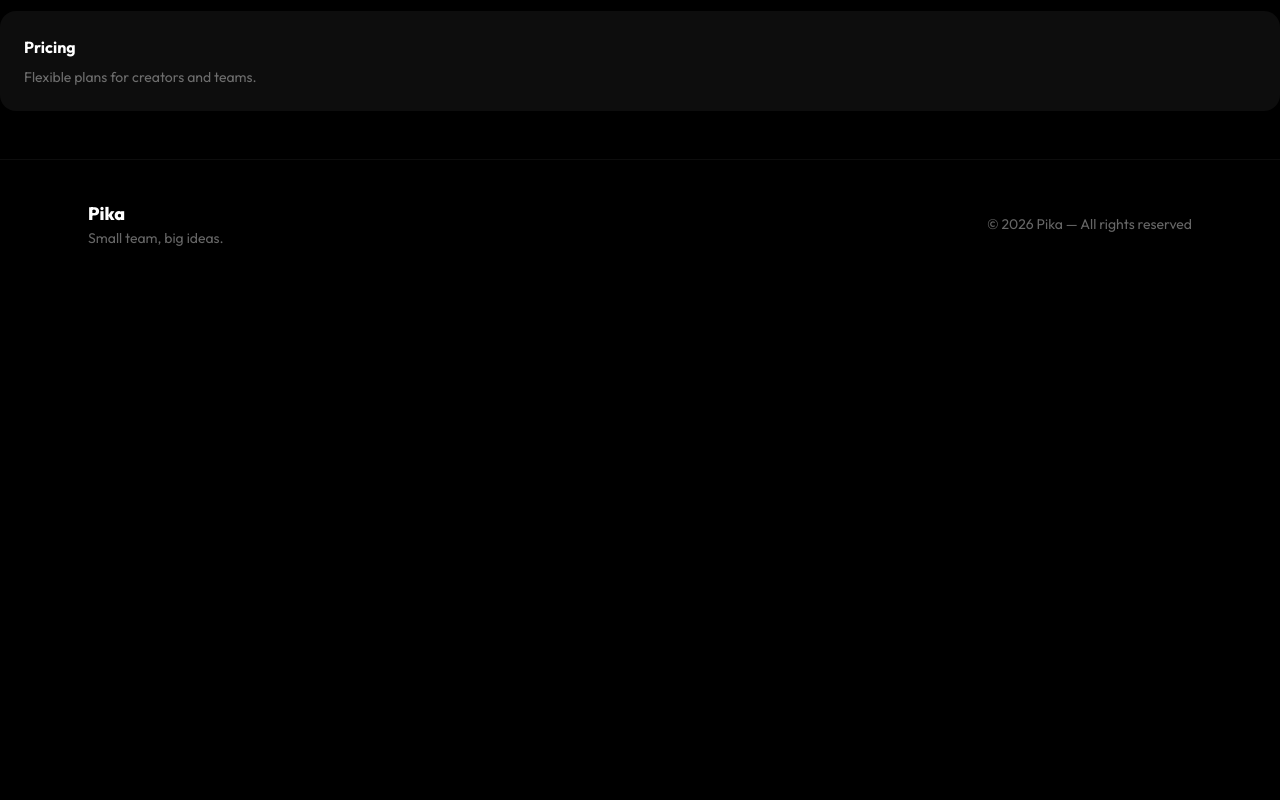
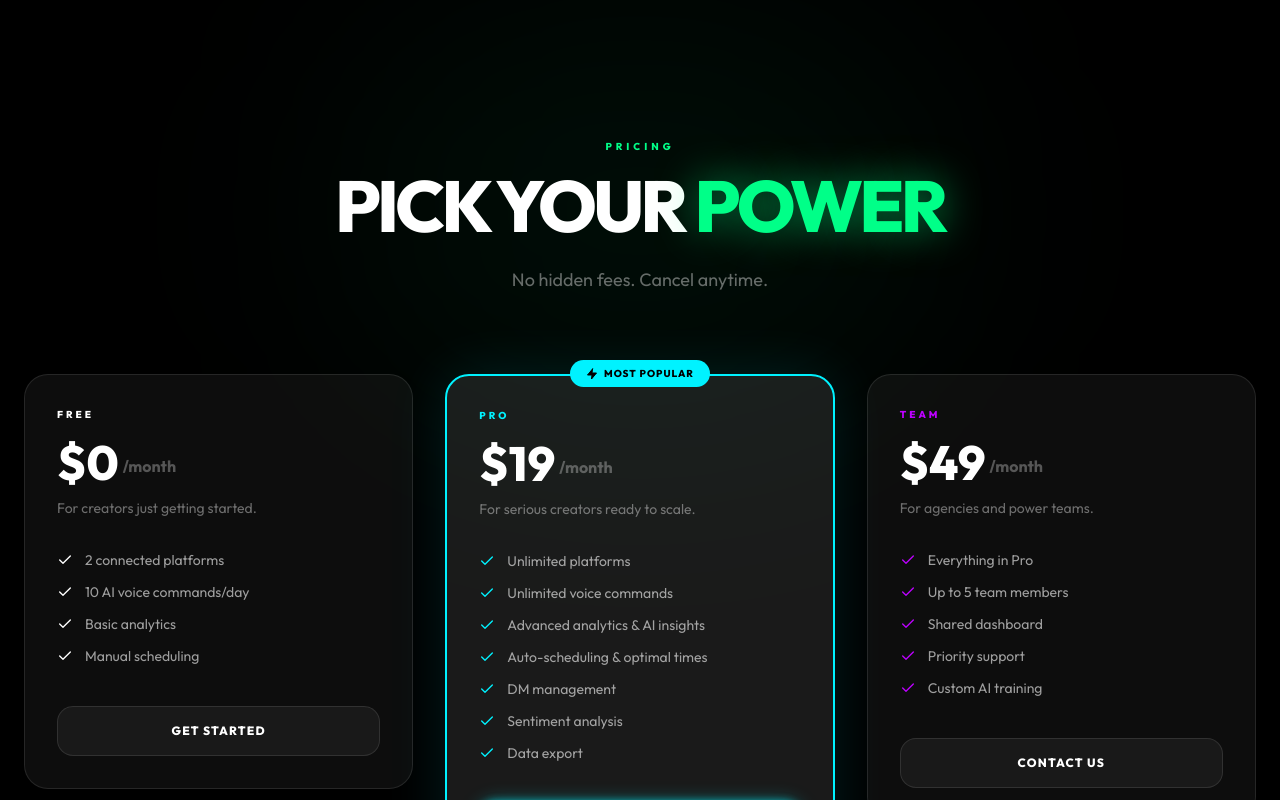
Before and after one commit to OneTeraByte7/Pika, a Next.js app in the folder client/: page /landing in a window 1280 px wide. Shown: the part 1600-2400 px from the top of the page. Before the commit the page ends 1888 px from the top, so only its background shows below. Built offline with nearby package versions, Linux system fonts and the light colour scheme; no server answers.

Commit message:
updated:pricing

```diff
--- a/client/src/components/misc/Pricing.jsx
+++ b/client/src/components/misc/Pricing.jsx
@@ -1,10 +1,150 @@
-import React from 'react';
+import { motion } from 'framer-motion';
+import { Check, Zap } from 'lucide-react';
+import Link from 'next/link';
+
+const plans = [
+    {
+        name: 'Free',
+        price: '$0',
+        period: '/month',
+        hex: '#ffffff',
+        description: 'For creators just getting started.',
+        features: [
+            '2 connected platforms',
+            '10 AI voice commands/day',
+            'Basic analytics',
+            'Manual scheduling',
+        ],
+        cta: 'Get Started',
+        href: '/register',
+        highlight: false,
+    },
+    {
+        name: 'Pro',
+        price: '$19',
+        period: '/month',
+        hex: '#00f2ff',
+        description: 'For serious creators ready to scale.',
+        features: [
+            'Unlimited platforms',
+            'Unlimited voice commands',
+            'Advanced analytics & AI insights',
+            'Auto-scheduling & optimal times',
+            'DM management',
+            'Sentiment analysis',
+            'Data export',
+        ],
+        cta: 'Start Free Trial',
+        href: '/register',
+        highlight: true,
+    },
+    {
+        name: 'Team',
+        price: '$49',
+        period: '/month',
+        hex: '#bd00ff',
+        description: 'For agencies and power teams.',
+        features: [
+            'Everything in Pro',
+            'Up to 5 team members',
+            'Shared dashboard',
+            'Priority support',
+            'Custom AI training',
+        ],
+        cta: 'Contact Us',
+        href: '/register',
+        highlight: false,
+    },
+];
 
 export default function Pricing() {
     return (
-        <div className="p-6 bg-white/5 rounded-2xl">
-            <h3 className="font-bold">Pricing</h3>
-            <p className="text-sm text-white/40 mt-2">Flexible plans for creators and teams.</p>
-        </div>
+        <section id="pricing" className="py-32 relative">
+            <div className="absolute top-0 left-1/2 -translate-x-1/2 w-[600px] h-[400px] bg-neon-green/5 blur-[120px] rounded-full pointer-events-none" />
+
+            <div className="max-w-7xl mx-auto px-6 relative z-10">
+                <div className="text-center mb-20">
+                    <p className="text-[10px] font-black uppercase tracking-[0.4em] text-neon-green mb-4">Pricing</p>
+                    <h2 className="text-5xl md:text-7xl font-black uppercase tracking-tighter text-white mb-6">
+                        Pick Your{' '}
+                        <span
+                            className="text-neon-green"
+                            style={{ textShadow: '0 0 40px rgba(0,255,136,0.5)' }}
+                        >
+                            Power
+                        </span>
+                    </h2>
+                    <p className="text-lg text-white/40 max-w-xl mx-auto">
+                        No hidden fees. Cancel anytime.
+                    </p>
+                </div>
+
+                <div className="grid md:grid-cols-3 gap-8 items-start">
+                    {plans.map((plan, i) => (
+                        <motion.div
+                            key={i}
+                            initial={{ opacity: 0, y: 30 }}
+                            whileInView={{ opacity: 1, y: 0 }}
+                            viewport={{ once: true }}
+                            transition={{ delay: i * 0.1 }}
+                            className={`relative rounded-3xl p-8 transition-all duration-500 ${
+                                plan.highlight
+                                    ? 'bg-white/10 border-2 border-electric-blue'
+                                    : 'bg-white/5 border border-white/10 hover:border-white/20'
+                            }`}
+                            style={
+                                plan.highlight
+                                    ? { boxShadow: '0 0 60px rgba(0,242,255,0.12)' }
+                                    : {}
+                            }
+                        >
+                            {plan.highlight && (
+                                <div className="absolute -top-4 left-1/2 -translate-x-1/2 px-4 py-1.5 bg-electric-blue text-black text-[10px] font-black uppercase tracking-widest rounded-full flex items-center gap-1.5 whitespace-nowrap">
+                                    <Zap className="w-3 h-3 fill-current" />
+                                    Most Popular
+                                </div>
+                            )}
+
+                            <div className="mb-8">
+                                <p
+                                    className="text-[10px] font-black uppercase tracking-[0.3em] mb-4"
+                                    style={{ color: plan.hex }}
+                                >
+                                    {plan.name}
+                                </p>
+                                <div className="flex items-end gap-1 mb-3">
+                                    <span className="text-5xl font-black text-white">{plan.price}</span>
+                                    <span className="text-white/30 font-bold mb-2">{plan.period}</span>
+                                </div>
+                                <p className="text-white/40 text-sm">{plan.description}</p>
+                            </div>
+
+                            <ul className="space-y-3 mb-10">
+                                {plan.features.map((feat, j) => (
+                                    <li key={j} className="flex items-start gap-3">
+                                        <Check
+                                            className="w-4 h-4 mt-0.5 flex-shrink-0"
+                                            style={{ color: plan.hex }}
+                                        />
+                                        <span className="text-white/60 text-sm">{feat}</span>
+                                    </li>
+                                ))}
+                            </ul>
+
+                            <Link
+                                href={plan.href}
+                                className={`w-full block text-center py-4 rounded-2xl text-xs font-black uppercase tracking-widest transition-all hover:scale-105 active:scale-95 ${
+                                    plan.highlight
+                                        ? 'bg-electric-blue text-black shadow-neon-blue'
+                                        : 'bg-white/5 border border-white/10 text-white hover:bg-white/10'
+                                }`}
+                            >
+                                {plan.cta}
+                            </Link>
+                        </motion.div>
+                    ))}
+                </div>
+            </div>
+        </section>
     );
 }
```
